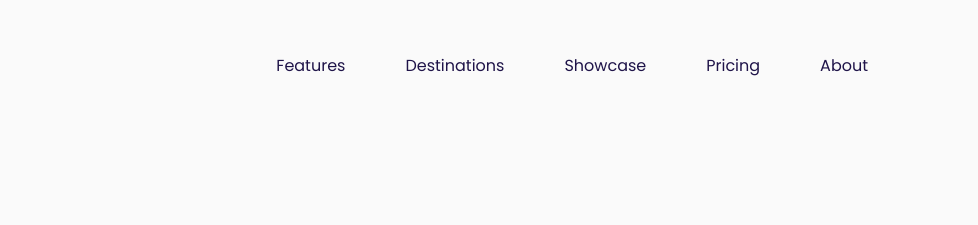
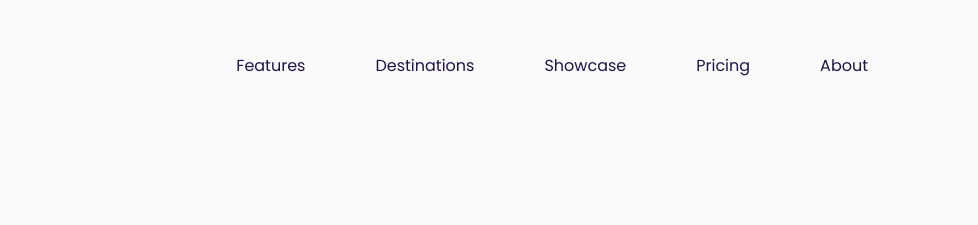
Before and after one commit to cakfan/headers-airplane, a website: page src/v2.html in a window 1280 px wide. Shown: the top 225 px of the page, 302-1280 px from the left. Drawn offline with Linux system fonts and the light colour scheme.

Commit message:
fix: nav menu gap

```diff
--- a/src/v2.html
+++ b/src/v2.html
@@ -18,7 +18,7 @@
               class="h-[51px] w-[197.63px]"
             />
           </a>
-          <ul class="flex items-center gap-10 text-[16px] leading-6">
+          <ul class="flex items-center gap-[50px] text-[16px] leading-6">
             <li>
               <a
                 href="#"
```
Also changed, not shown: src/v3.html (+1 -1 lines), src/output.css.
